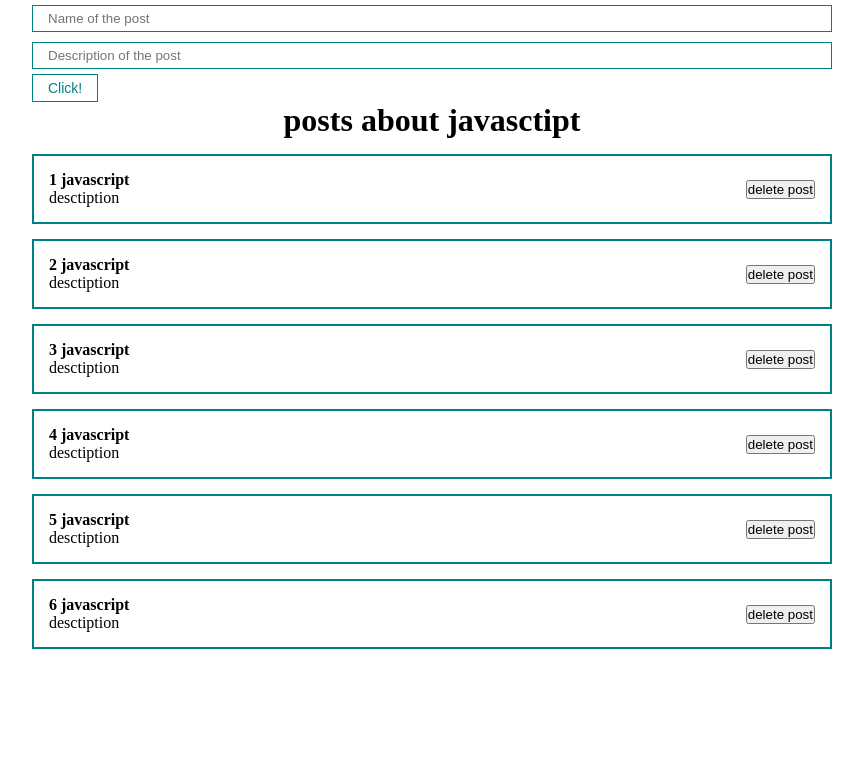
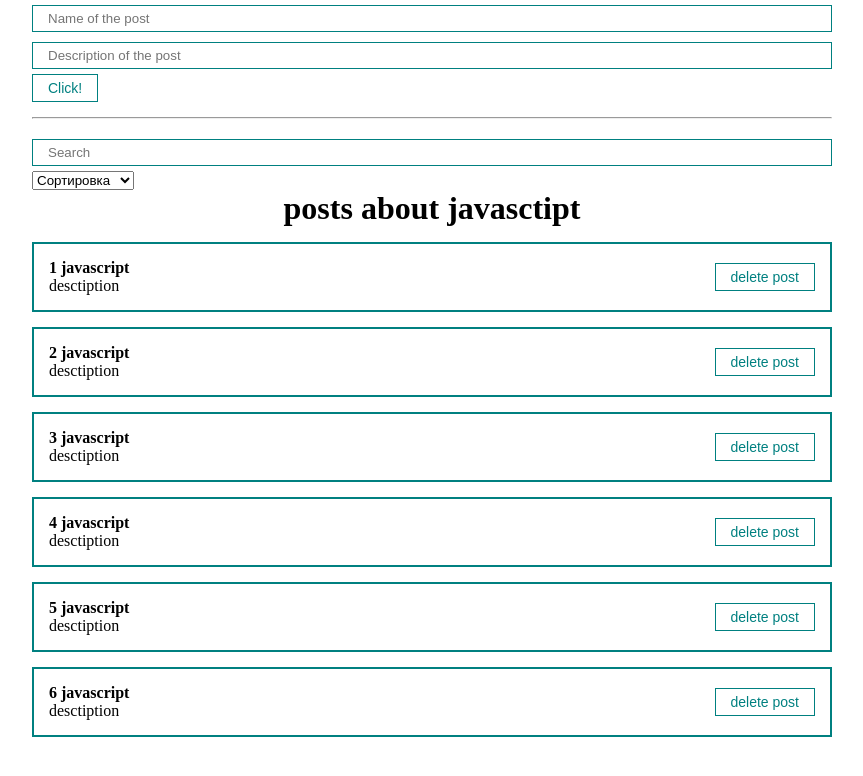
Before and after one commit to ib1zza/ulbi_react, a React (Create React App) app: page / in a window 1280 px wide. Shown: the top 776 px of the page, without its empty margins (208-1071 px from the left). Built offline with nearby package versions, Linux system fonts and the light colour scheme.

Commit message:
before adding search

```diff
--- a/src/App.js
+++ b/src/App.js
@@ -1,30 +1,68 @@
-import React, { useState } from 'react';
-import PostList from './components/PostList';
-import MyButton from './UI/button/MyButton';
-import MyInput from './UI/input/MyInput';
-
-import './css/App.css';
+import React, { useState } from "react";
+import PostList from "./components/PostList";
+import PostForm from "./components/PostForm";
+import MySelect from "./UI/select/MySelect";
+import "./css/App.css";
+import MyInput from "./UI/input/MyInput";
 
 function App() {
-    const [posts, setPosts] = useState([
-        { id: 1, title: "javascript", body: "desctiption", },
-        { id: 2, title: "javascript", body: "desctiption", },
-        { id: 3, title: "javascript", body: "desctiption", },
-        { id: 4, title: "javascript", body: "desctiption", },
-        { id: 5, title: "javascript", body: "desctiption", },
-        { id: 6, title: "javascript", body: "desctiption", },
-    ]);
+  const [posts, setPosts] = useState([
+    { id: 1, title: "javascript", body: "desctiption" },
+    { id: 2, title: "javascript", body: "desctiption" },
+    { id: 3, title: "javascript", body: "desctiption" },
+    { id: 4, title: "javascript", body: "desctiption" },
+    { id: 5, title: "javascript", body: "desctiption" },
+    { id: 6, title: "javascript", body: "desctiption" },
+  ]);
 
-    return (
-        <div className="App">
-            <form action="">
-                <MyInput type="text" placeholder='Name of the post' />
-                <MyInput type="text" placeholder='Description of the post' />
-                <MyButton>Click!</MyButton>
-            </form>
-            <PostList posts={posts} title={"posts about javasctipt"}></PostList>
-        </div >
-    );
+  const [selectedSort, setSelectedSort] = useState("");
+  const [searchQuery, setSearchQuery] = useState("");
+
+  const createPost = (post) => {
+    setPosts([...posts, post]);
+  };
+
+  const removePost = (post) => {
+    setPosts(posts.filter((p) => p.id !== post.id));
+  };
+
+  const sortPosts = (sort) => {
+    setSelectedSort(sort);
+    console.log(sort);
+    setPosts([...posts].sort((a, b) => a[sort].localeCompare(b[sort])));
+  };
+
+  return (
+    <div className="App">
+      <PostForm create={createPost} />
+      <div>
+        <hr style={{ margin: "15px 0px" }} />
+        <MyInput
+          placeholder={"Search"}
+          value={searchQuery}
+          onChange={(e) => setSearchQuery(e.target.value)}
+        />
+        <MySelect
+          value={selectedSort}
+          onChange={sortPosts}
+          defaultValue={"Сортировка"}
+          options={[
+            { value: "title", name: "по названию" },
+            { value: "body", name: "по описанию" },
+          ]}
+        ></MySelect>
+      </div>
+      {posts.length ? (
+        <PostList
+          remove={removePost}
+          posts={posts}
+          title={"posts about javasctipt"}
+        ></PostList>
+      ) : (
+        <div>NO post found</div>
+      )}
+    </div>
+  );
 }
 
 export default App;
--- /dev/null
+++ b/src/UI/select/MySelect.jsx
@@ -0,0 +1,19 @@
+import React from "react";
+
+const MySelect = ({ options, defaultValue, value, onChange }) => {
+  return (
+    <select value={value} onChange={(e) => onChange(e.target.value)}>
+      <option disabled value="">
+        {defaultValue}
+      </option>
+
+      {options.map((o) => (
+        <option key={o.value} value={o.value}>
+          {o.name}
+        </option>
+      ))}
+    </select>
+  );
+};
+
+export default MySelect;
--- a/src/components/Counter.jsx
+++ b/src/components/Counter.jsx
@@ -17,7 +17,7 @@ const Counter = function () {
       <button onClick={increment}>increment</button>
       <button onClick={decrement}>decrement</button>
     </div>
-    )
-}
+  );
+};
 
 export default Counter;
--- /dev/null
+++ b/src/components/PostForm.jsx
@@ -0,0 +1,36 @@
+import MyButton from "../UI/button/MyButton";
+import MyInput from "../UI/input/MyInput";
+import { useState } from "react";
+
+const PostForm = ({ create }) => {
+  const [post, setPost] = useState({ title: "", body: "" });
+
+  const addNewPost = (e) => {
+    e.preventDefault();
+    const newPost = {
+      id: Date.now(),
+      ...post,
+    };
+    create(newPost);
+    setPost({ title: "", body: "" });
+  };
+  return (
+    <form>
+      <MyInput
+        value={post.title}
+        onChange={(e) => setPost({ ...post, title: e.target.value })}
+        type="text"
+        placeholder="Name of the post"
+      />
+      <MyInput
+        value={post.body}
+        onChange={(e) => setPost({ ...post, body: e.target.value })}
+        type="text"
+        placeholder="Description of the post"
+      />
+      <MyButton onClick={addNewPost}>Click!</MyButton>
+    </form>
+  );
+};
+
+export default PostForm;
--- a/src/components/PostItem.jsx
+++ b/src/components/PostItem.jsx
@@ -1,20 +1,21 @@
 import React from "react";
+import MyButton from "../UI/button/MyButton";
 
 const PostItem = (props) => {
   return (
     <div className="post">
       <div className="post__content">
         <strong>{props.post.id + " " + props.post.title}</strong>
-                <div>
-                    {props.post.body}
-                </div>
+        <div>{props.post.body}</div>
       </div>
 
       <div className="post__btns">
-                <button>delete post</button>
+        <MyButton onClick={() => props.remove(props.post)}>
+          delete post
+        </MyButton>
       </div>
     </div>
-    )
-}
+  );
+};
 
 export default PostItem;
--- a/src/components/PostList.jsx
+++ b/src/components/PostList.jsx
@@ -1,17 +1,15 @@
 import React from "react";
 import PostItem from "./PostItem";
 
-const PostList = ({ posts, title }) => {
-    return (
-        <div className="">
-            <h1 style={{ textAlign: "center" }}>{title}</h1>
-            {
-                posts.map(post =>
-                    <PostItem post={post} key={post.id}></PostItem>
-                )
-            }
-        </div >
-    )
-}
+const PostList = ({ posts, title, remove }) => {
+  return (
+    <div className="">
+      <h1 style={{ textAlign: "center" }}>{title}</h1>
+      {posts.map((post) => (
+        <PostItem remove={remove} post={post} key={post.id}></PostItem>
+      ))}
+    </div>
+  );
+};
 
 export default PostList;
--- /dev/null
+++ b/src/components/Wath.jsx
@@ -0,0 +1,2 @@
+
+const [info, setinfo] = useState()
```
Lines whose indentation alone changed are shown as unchanged.
